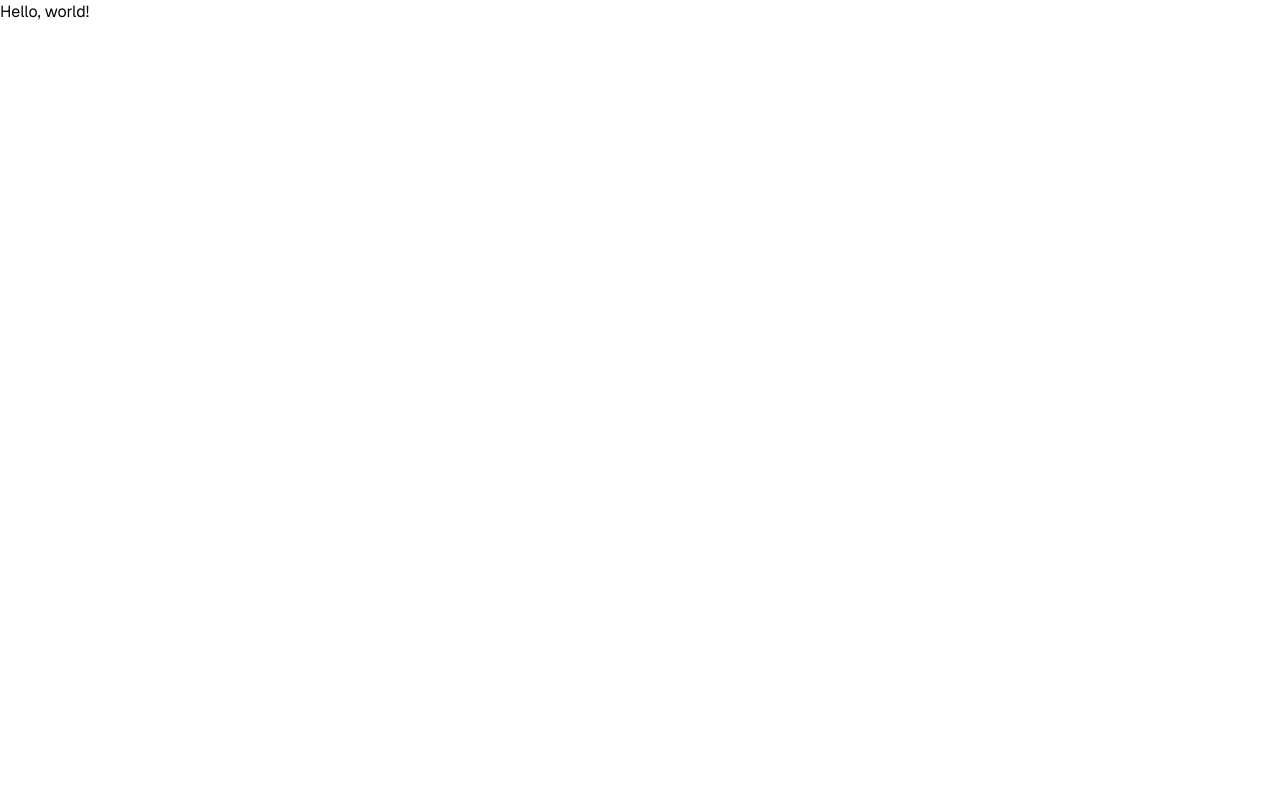
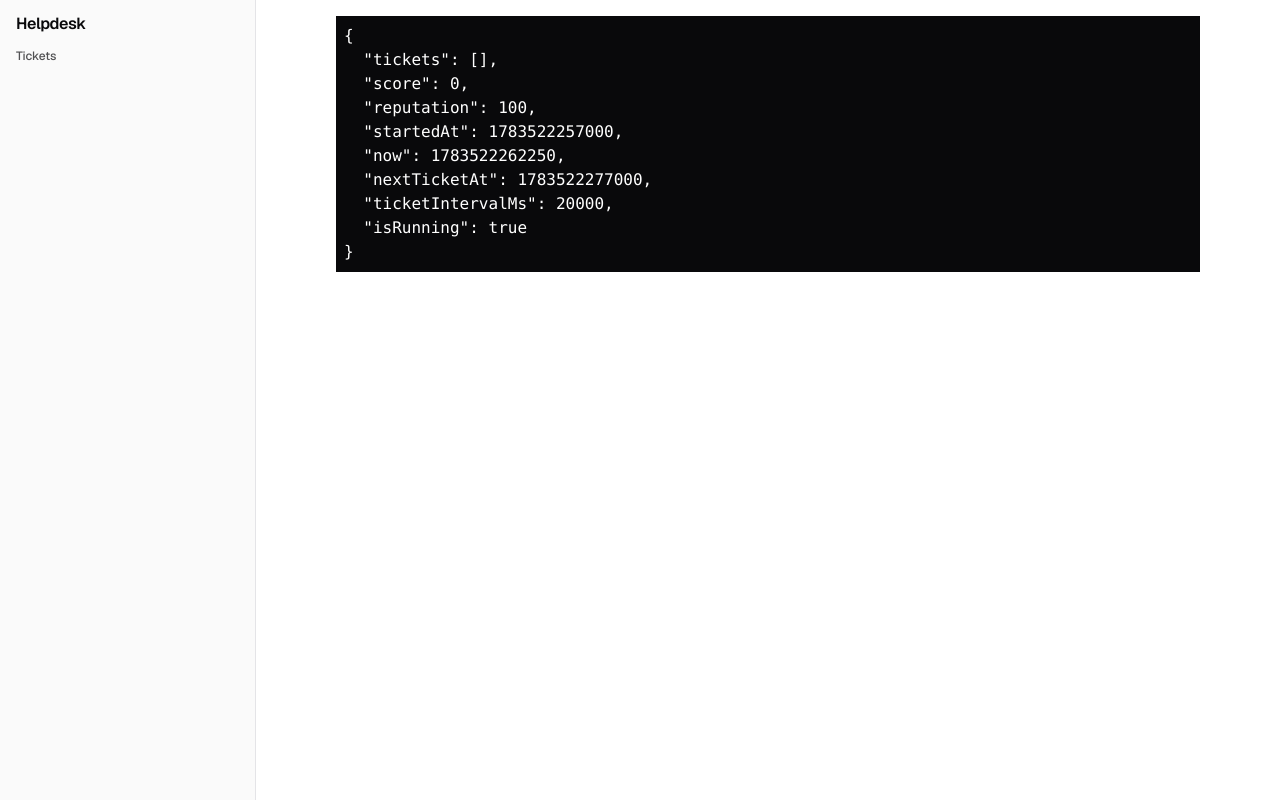
Before and after one commit to jameblai/helpdesk, a Next.js app: page / in a window 1280 px wide. Built offline with nearby package versions, Linux system fonts and the light colour scheme.

Commit message:
Improve sidebar, collapse game route group and add ticket page

```diff
--- /dev/null
+++ b/app/[ticketId]/page.tsx
@@ -0,0 +1,21 @@
+"use client";
+import { Container } from "@/components/Container";
+import { TicketData } from "@/components/TicketData";
+import { useGame } from "@/lib/game";
+import { use, useMemo } from "react";
+
+export default function TicketPage({params}: { params: Promise<{ ticketId: string }>}) {
+  const {ticketId} = use(params)
+  const game = useGame();
+  const ticket = useMemo(() => game.tickets.find((t) => t.id === ticketId), [game.tickets, ticketId]);
+
+  if (!ticket) return <Container className="py-4">
+    <p>Not found</p>
+  </Container>
+
+  return (
+    <Container className="py-4">
+      <TicketData ticket={ticket} />
+    </Container>
+  );
+}
--- a/app/game/layout.tsx
+++ /dev/null
@@ -1,24 +0,0 @@
-"use client";
-
-import { GameLoop } from "@/components/GameLoop";
-import {
-  Sidebar,
-  SidebarInset,
-  SidebarProvider,
-} from "@/components/ui/sidebar";
-
-export default function GameLayout({
-  children,
-}: {
-  children: React.ReactNode;
-}) {
-  return (
-    <>
-      <GameLoop />
-      <SidebarProvider>
-        <Sidebar variant="inset" />
-        <SidebarInset>{children}</SidebarInset>
-      </SidebarProvider>
-    </>
-  );
-}
--- a/app/game/page.tsx
+++ /dev/null
@@ -1,11 +0,0 @@
-import { Container } from "@/components/Container";
-import { GameData } from "@/components/GameData";
-
-export default function GamePage() {
-  return (
-    <Container className="py-4">
-      <h1 className="text-2xl font-bold tracking-tight">Helpdesk</h1>
-      <GameData />
-    </Container>
-  );
-}
--- a/app/layout.tsx
+++ b/app/layout.tsx
@@ -1,6 +1,7 @@
 import type { Metadata } from "next";
 import { Geist } from "next/font/google";
 import "./globals.css";
+import { GameLayout } from "@/components/GameLayout";
 
 const sans = Geist({
   variable: "--font-sans",
@@ -19,7 +20,9 @@ export default function RootLayout({
 }>) {
   return (
     <html lang="en" className={`${sans.variable} h-full antialiased`}>
-      <body className="flex min-h-full flex-col">{children}</body>
+      <body className="flex min-h-full flex-col">
+        <GameLayout>{children}</GameLayout>
+      </body>
     </html>
   );
 }
--- a/app/page.tsx
+++ b/app/page.tsx
@@ -1,3 +1,10 @@
-export default function Home() {
-  return <p>Hello, world!</p>;
+import { Container } from "@/components/Container";
+import { GameData } from "@/components/GameData";
+
+export default function GamePage() {
+  return (
+    <Container className="py-4">
+      <GameData />
+    </Container>
+  );
 }
--- /dev/null
+++ b/components/GameLayout.tsx
@@ -0,0 +1,15 @@
+import { GameLoop } from "./GameLoop";
+import { GameSidebar } from "./GameSidebar";
+import { SidebarInset, SidebarProvider } from "./ui/sidebar";
+
+export function GameLayout({ children }: { children: React.ReactNode }) {
+  return (
+    <>
+      <GameLoop />
+      <SidebarProvider>
+        <GameSidebar />
+        <SidebarInset>{children}</SidebarInset>
+      </SidebarProvider>
+    </>
+  );
+}
--- a/components/GameLoop.tsx
+++ b/components/GameLoop.tsx
@@ -1,3 +1,5 @@
+"use client";
+
 import { useGame } from "@/lib/game";
 import { useEffect } from "react";
 
--- /dev/null
+++ b/components/GameSidebar.tsx
@@ -0,0 +1,51 @@
+"use client";
+
+import { useGame } from "@/lib/game";
+import {
+  Sidebar,
+  SidebarContent,
+  SidebarFooter,
+  SidebarGroup,
+  SidebarGroupContent,
+  SidebarGroupLabel,
+  SidebarHeader,
+  SidebarMenu,
+  SidebarMenuButton,
+  SidebarMenuItem,
+} from "./ui/sidebar";
+import Link from "next/link";
+
+export function GameSidebar() {
+  const game = useGame();
+
+  return (
+    <Sidebar>
+      <SidebarHeader className="px-4 pt-4 pb-0">
+        <Link href="/" className="font-semibold tracking-tight leading-none">
+          Helpdesk
+        </Link>
+      </SidebarHeader>
+      <SidebarContent>
+        <SidebarGroup>
+          <SidebarGroupLabel>Tickets</SidebarGroupLabel>
+          <SidebarGroupContent>
+            <SidebarMenu>
+              {game.tickets.map((ticket) => (
+                <SidebarMenuItem key={ticket.id}>
+                  <SidebarMenuButton
+                    render={
+                      <Link href={`/${ticket.id}`} className="truncate">
+                        {ticket.subject}
+                      </Link>
+                    }
+                  />
+                </SidebarMenuItem>
+              ))}
+            </SidebarMenu>
+          </SidebarGroupContent>
+        </SidebarGroup>
+      </SidebarContent>
+      <SidebarFooter />
+    </Sidebar>
+  );
+}
--- /dev/null
+++ b/components/TicketData.tsx
@@ -0,0 +1,12 @@
+import { Ticket } from "@/lib/game/tickets";
+
+export function TicketData({ ticket }: { ticket: Ticket }) {
+  return (
+    <pre
+      className="bg-foreground text-background p-2 whitespace-pre-wrap"
+      suppressHydrationWarning
+    >
+      {JSON.stringify(ticket, null, 2)}
+    </pre>
+  );
+}
```
